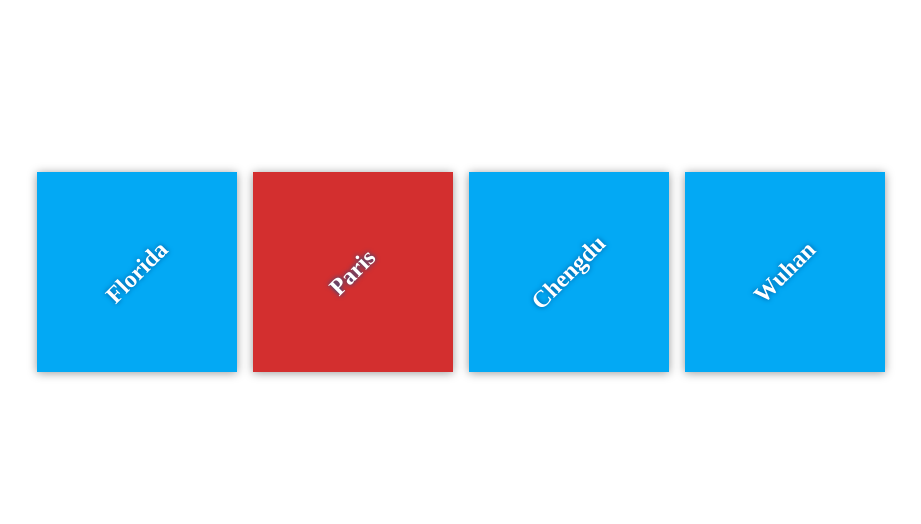
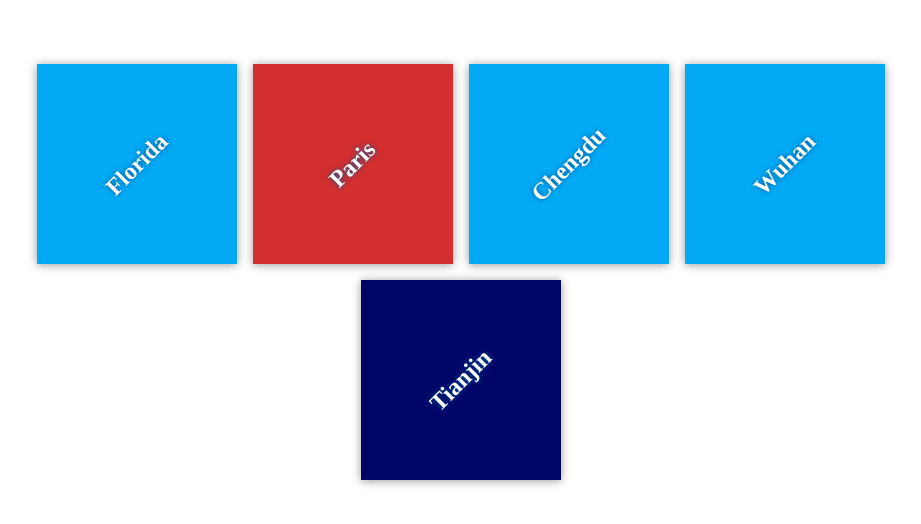
Before and after one commit to zwsnail/my-travel-plan, a plain HTML site: page index.html in a window 1280 px wide. Shown: the part 128-652 px from the top of the page, without its empty margins (179-1100 px from the left). Drawn offline with Linux system fonts and the light colour scheme.

Commit message:
third change

```diff
--- a/app.css
+++ b/app.css
@@ -66,3 +66,7 @@ h2 {
 #wuhan {
     background-color: #03a9f4;
 }
+
+#tianjin {
+    background-color: #000667;
+}
--- a/index.html
+++ b/index.html
@@ -25,6 +25,11 @@
             <div class="destination" id="wuhan">
                 <h2>Wuhan</h2>
             </div>
+
+
+            <div class="destination" id="tianjin">
+                <h2>Tianjin</h2>
+            </div>
         </div>
     </div>
 
```
